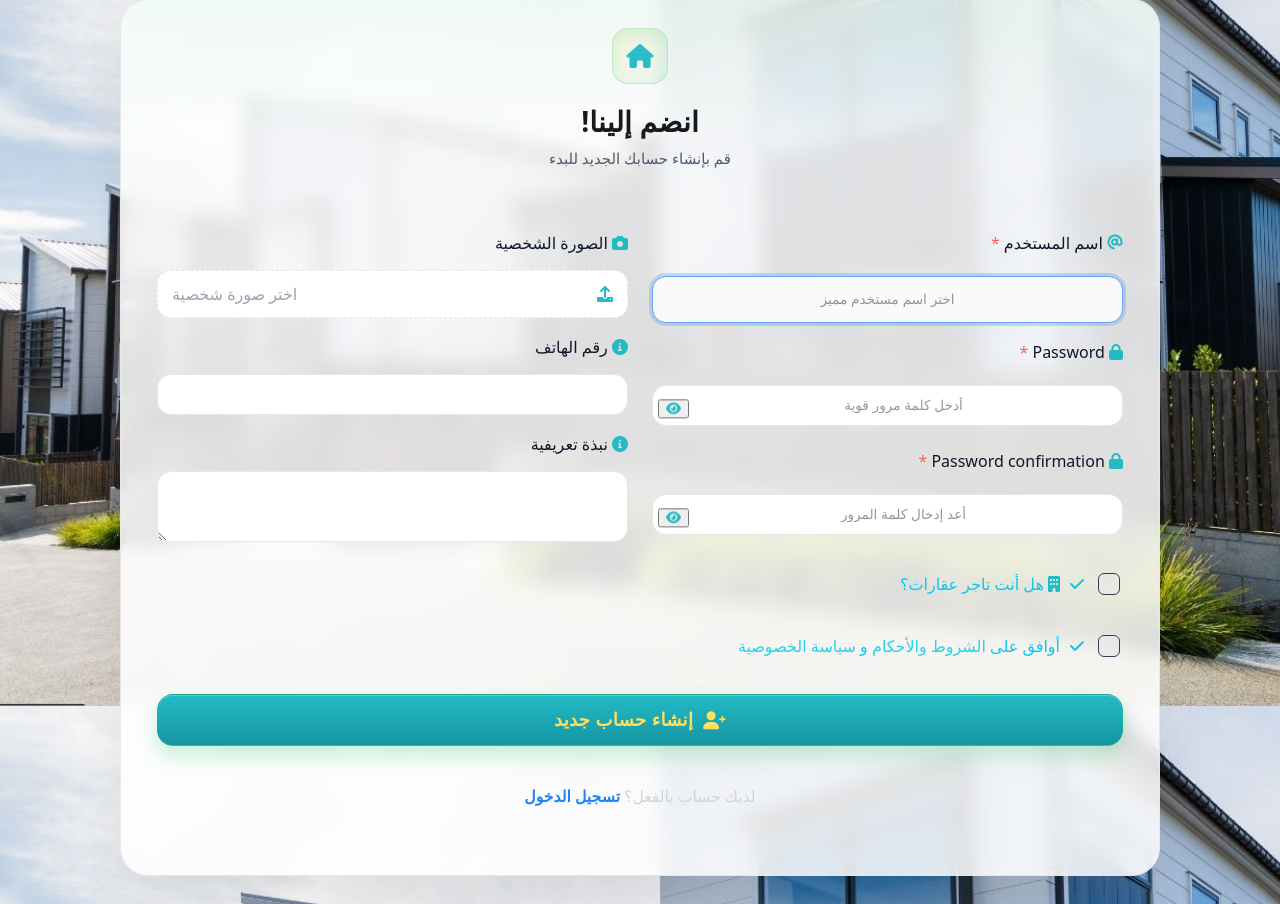
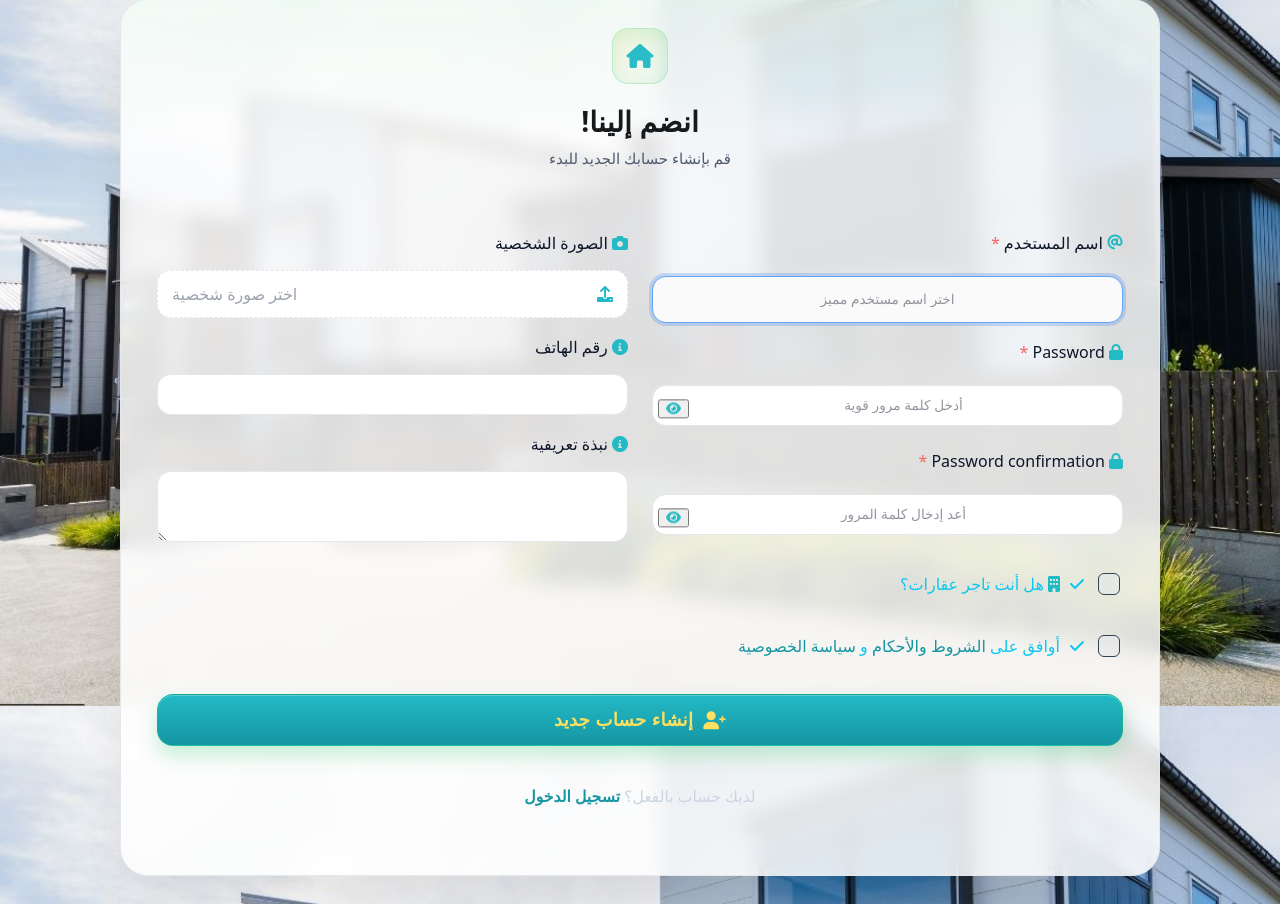
Before and after one commit to ahmedsm504/realestate_project, a Django app: page /users/register/ in a window 1280 px wide. Shown: the part 94-998 px from the top of the page. Run offline with Django 5.2, Linux system fonts and the light colour scheme; some libraries are stand-ins or nearby versions.

Commit message:
fix log in and register

```diff
--- a/users/static/users/css/register.css
+++ b/users/static/users/css/register.css
@@ -244,10 +244,10 @@ body.reg_body{
 .required-field .input-label::after{ content:" *"; color:var(--danger); }
 
 /* Links */
-a{ color:#1884ff; text-decoration:none; }
+a{ color:var(--brand-600); text-decoration:none; }
 a:hover{ text-decoration:underline; }
-.link-primary{ font-weight:600; color:#1e83f7; }
-.link1,.link2{ color:#28d1eb; }
+.link-primary{ font-weight:600; color:var(--brand-600); }
+.link1,.link2{ color: var(--brand-600); }
 
 /* Buttons (shared) */
 .submit-btn{
```
